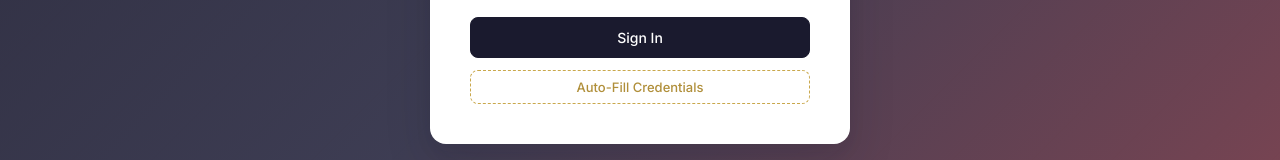
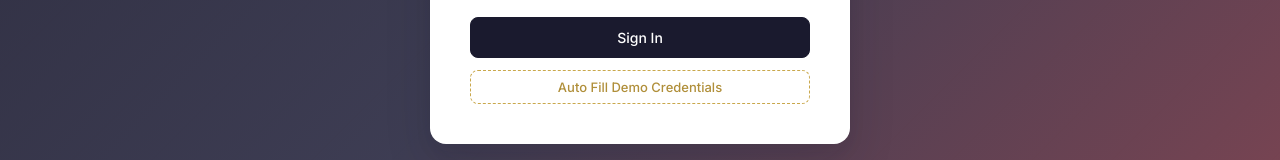
Before and after one commit to eakarsu/AIMuseumCulturalInstitutionManager, a React (Vite) app in the folder frontend/: page /login in a window 1280 px wide. Shown: the part 488-648 px from the top of the page. Built offline with nearby package versions, Linux system fonts and the light colour scheme; a web font is replaced by a local one.

Commit message:
Commit pending workspace changes

```diff
--- a/frontend/src/pages/Login.jsx
+++ b/frontend/src/pages/Login.jsx
@@ -69,7 +69,7 @@ export default function Login() {
           </button>
         </form>
         <button type="button" className="auto-fill-btn" onClick={autoFill}>
-          Auto-Fill Credentials
+          Auto Fill Demo Credentials
         </button>
       </div>
     </div>
```
